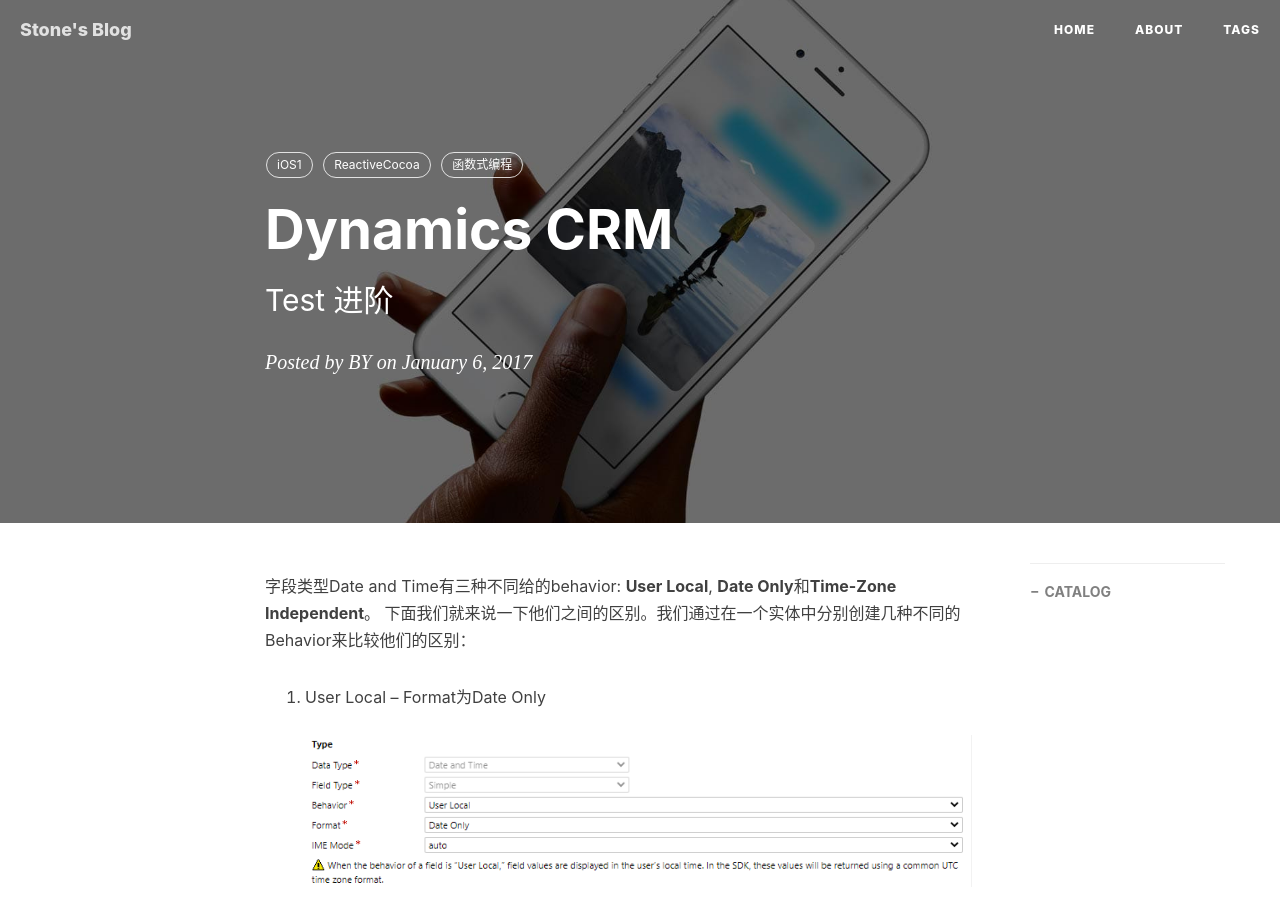
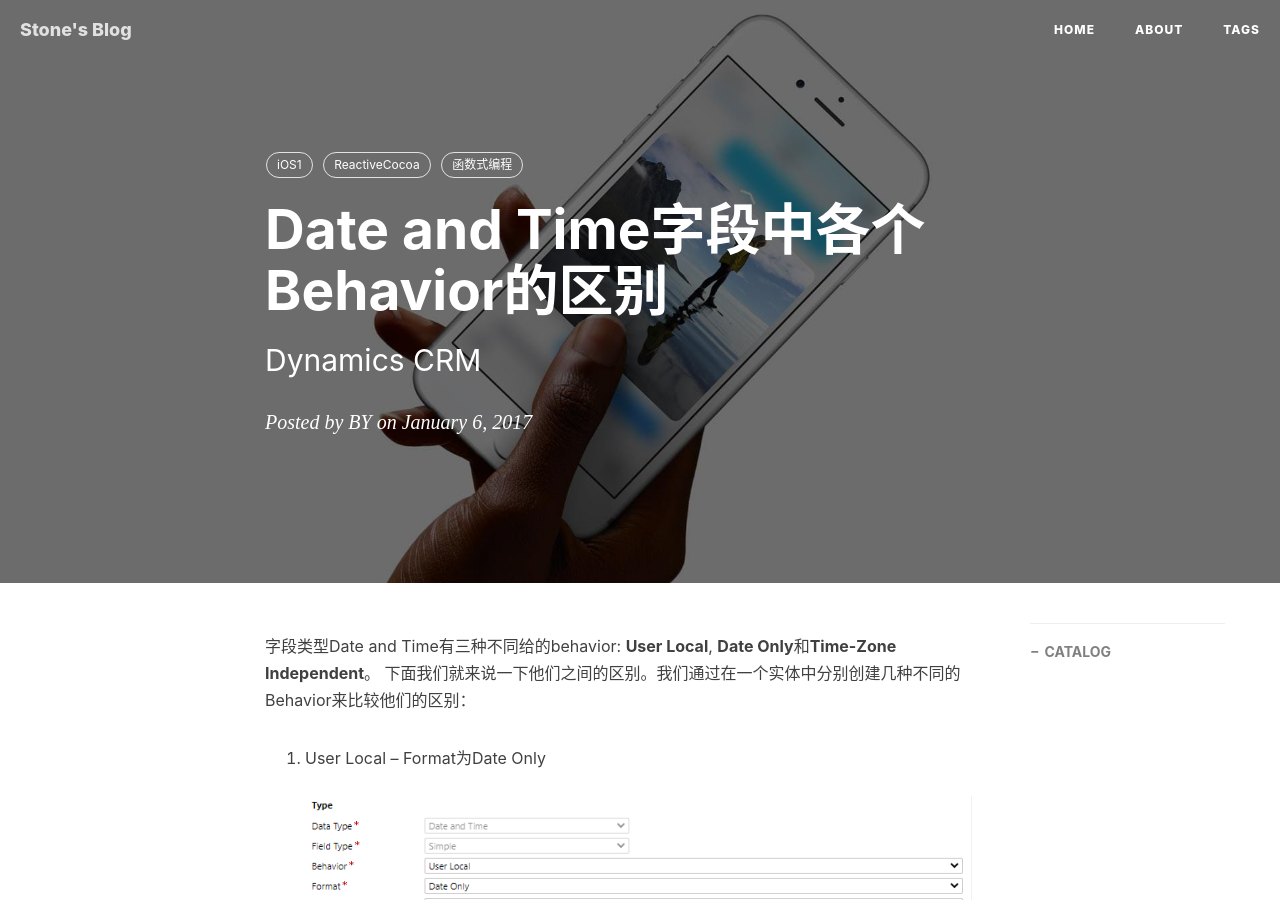
Before and after one commit to hdjgreen/dynamicscrm.github.io, a Jekyll site: the page built from _posts/2021-01-19-Dynamics CRM基础.md, in a window 1280 px wide and 900 px high. Built offline with Jekyll 4.4.1, drawn with Linux system fonts in a browser that asks for light colours; nearby versions of some CDN libraries; comment, search, counter and statistics services are not loaded.

Commit message:
Update 2021-01-19-Dynamics CRM基础.md

```diff
--- a/_posts/2021-01-19-Dynamics CRM基础.md
+++ b/_posts/2021-01-19-Dynamics CRM基础.md
@@ -1,7 +1,7 @@
 ---
 layout:     post
-title:      Dynamics CRM
-subtitle:   Test 进阶
+title:      Date and Time字段中各个Behavior的区别
+subtitle:   Dynamics CRM
 date:       2017-01-06
 author:     BY
 header-img: img/post-bg-ios9-web.jpg
```
